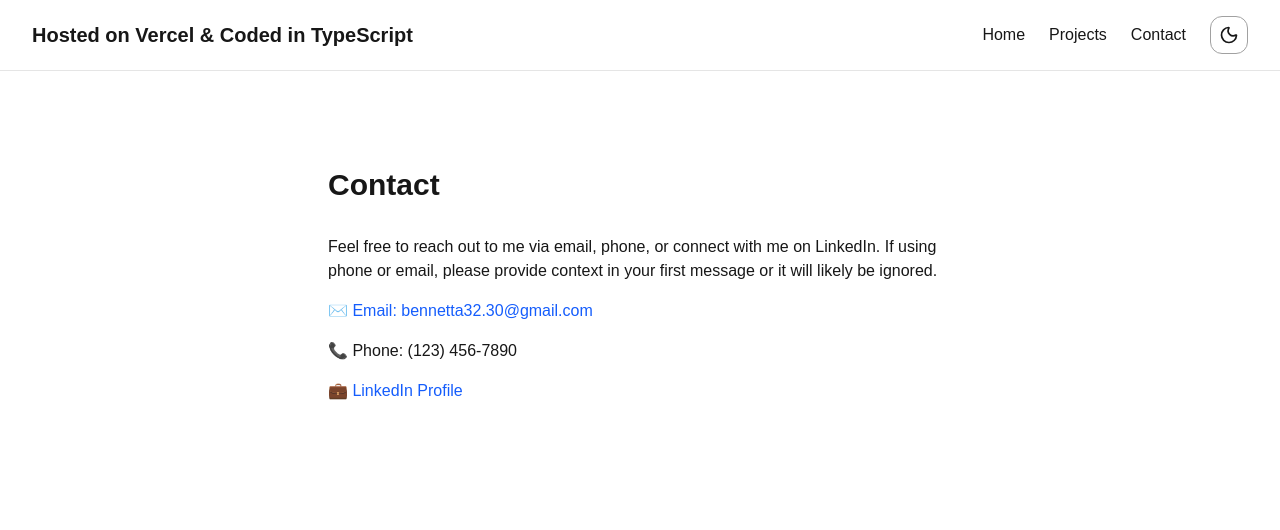
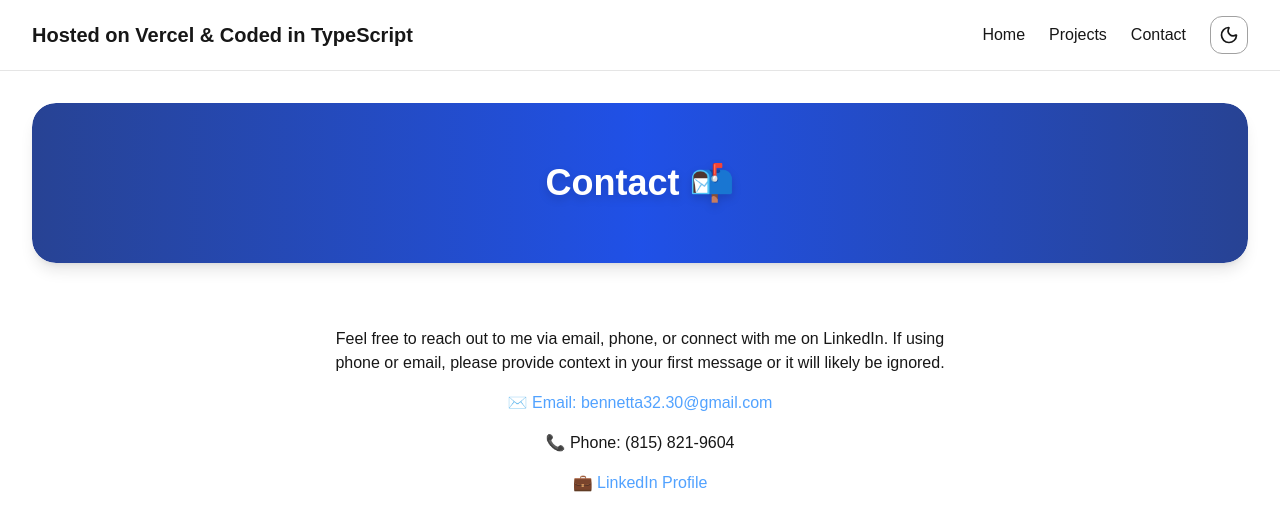
Before and after one commit to B-M-Anderson/Peninsula, a Next.js app: page /contact in a window 1280 px wide. Shown: the top 530 px of the page. Built offline with nearby package versions, Linux system fonts and the light colour scheme.

Commit message:
contact and projects page updates

```diff
--- a/app/contact/page.tsx
+++ b/app/contact/page.tsx
@@ -1,32 +1,60 @@
+"use client";
+
+import { motion } from "framer-motion";
+
 export default function ContactPage() {
   return (
-    <div className="max-w-2xl mx-auto py-16 px-6">
-      <h1 className="text-3xl font-bold mb-8">Contact </h1>
-      <p className="mb-4">
+    <div className="min-h-screen flex flex-col">
+      {/* Full-width animated header/banner */}
+      <motion.header
+        initial={{ y: -100, opacity: 0 }}
+        animate={{ y: 0, opacity: 1 }}
+        transition={{ type: "spring", stiffness: 120, damping: 14 }}
+        className="w-full h-40 flex items-center justify-center relative"
+      >
+        {/* Dark blue rectangle with dramatic gradient and fully rounded corners */}
+        <div className="absolute inset-0 rounded-3xl overflow-hidden shadow-lg">
+          <div className="absolute inset-0 bg-gradient-to-r from-blue-900 via-blue-700 to-blue-900 opacity-95 rounded-3xl"></div>
+        </div>
+
+        {/* Header text on top */}
+        <motion.h1
+          initial={{ opacity: 0, y: -20 }}
+          animate={{ opacity: 1, y: 0 }}
+          transition={{ delay: 0.3, duration: 0.6 }}
+          className="text-3xl sm:text-4xl font-bold text-white z-10 drop-shadow-lg"
+        >
+          Contact 📬
+        </motion.h1>
+      </motion.header>
+
+      {/* Page content */}
+      <main className="max-w-2xl mx-auto py-16 px-6 flex flex-col items-center">
+        <p className="mb-4 text-center">
           Feel free to reach out to me via email, phone, or connect with me on LinkedIn. If using phone or email, please provide context in your first message or it will likely be ignored.
         </p>
-      <ul className="space-y-4">
+
+        <ul className="space-y-4 text-center">
           <li>
             <a
               href="mailto:bennetta32.30@gmail.com"
-            className="text-blue-600 hover:underline"
+              className="text-blue-400 hover:underline dark:text-blue-300"
             >
               ✉️ Email: bennetta32.30@gmail.com
             </a>
           </li>
-        <li>
-          📞 Phone: (123) 456-7890
-        </li>
+          <li>📞 Phone: (815) 821-9604</li>
           <li>
             <a
               href="https://www.linkedin.com/in/bennett-m-anderson/"
               target="_blank"
-            className="text-blue-600 hover:underline"
+              className="text-blue-400 hover:underline dark:text-blue-300"
             >
               💼 LinkedIn Profile
             </a>
           </li>
         </ul>
+      </main>
     </div>
   );
 }
--- a/app/projects/page.tsx
+++ b/app/projects/page.tsx
@@ -5,19 +5,27 @@ export default function ProjectsPage() {
 
       {/* Example project entry */}
       <div className="mb-8 p-6 border rounded-lg shadow dark:border-gray-700">
-        <h2 className="text-xl font-semibold mb-2">proj title</h2>
-        <p className="opacity-80">
-          blah blah blah insert project here
+        <h2 className="text-xl font-semibold mb-2">Bennett-Anderson.com</h2>
+        <p className="opacity-80 whitespace-pre-line">
+          You're looking at this one! <br /><br />
+          My personal website, built from scratch using Next.js, TypeScript, and Tailwind CSS.
+          It's deployed & hosted by Vercel with a custom domain from Squarespace.
+          It features an auto-detecting dark mode toggle, responsive design & animations, and showcases my projects and skills. <br /><br />
+          Feel free to explore the code on my GitHub in my first public repository!
+          (It took some time to realize I didn't need to push every update to see how it works so early commits are messy and abundant)<br /><br />
+          Note: my learning of textscript website development sourced a lot of early information from LLM-AIs.
+          Many fixes & feature/content implementations were done by me, but original code was AI-assisted.
+          The I do and improve to this website, the more I continue to learn to do on my own!
         </p>
       </div>
 
-      {/* Example project entry */}
+      {/* Example project entry
       <div className="mb-8 p-6 border rounded-lg shadow dark:border-gray-700">
         <h2 className="text-xl font-semibold mb-2">proj title</h2>
         <p className="opacity-80">
           blah blah blah insert project here
         </p>
-      </div>
+      </div>*/}
     </div>
   );
 }
```
Lines whose indentation alone changed are shown as unchanged.
